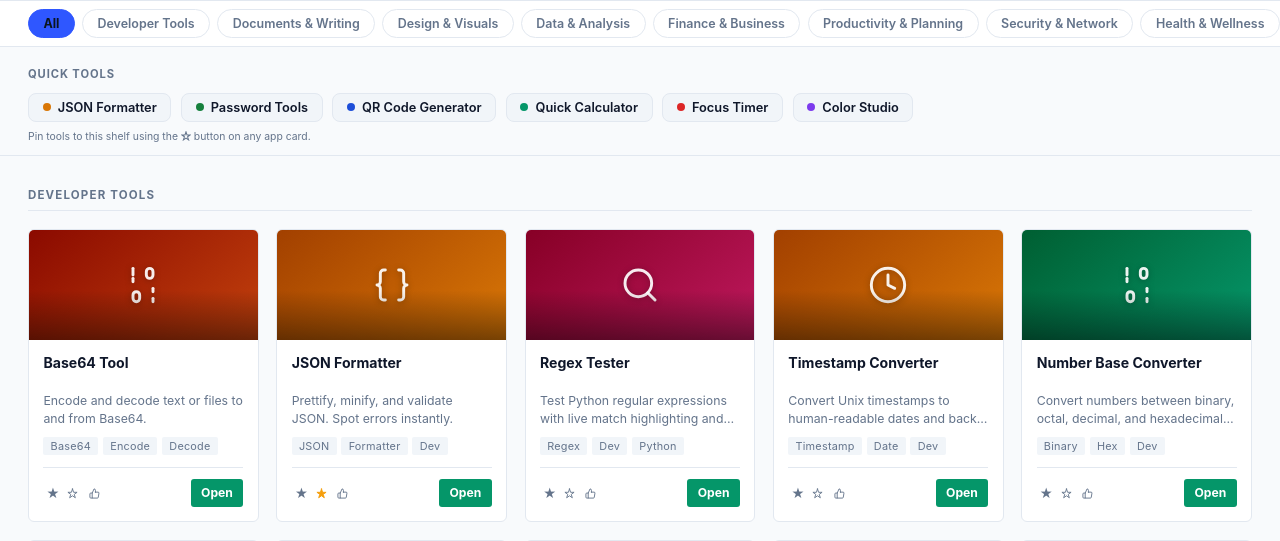
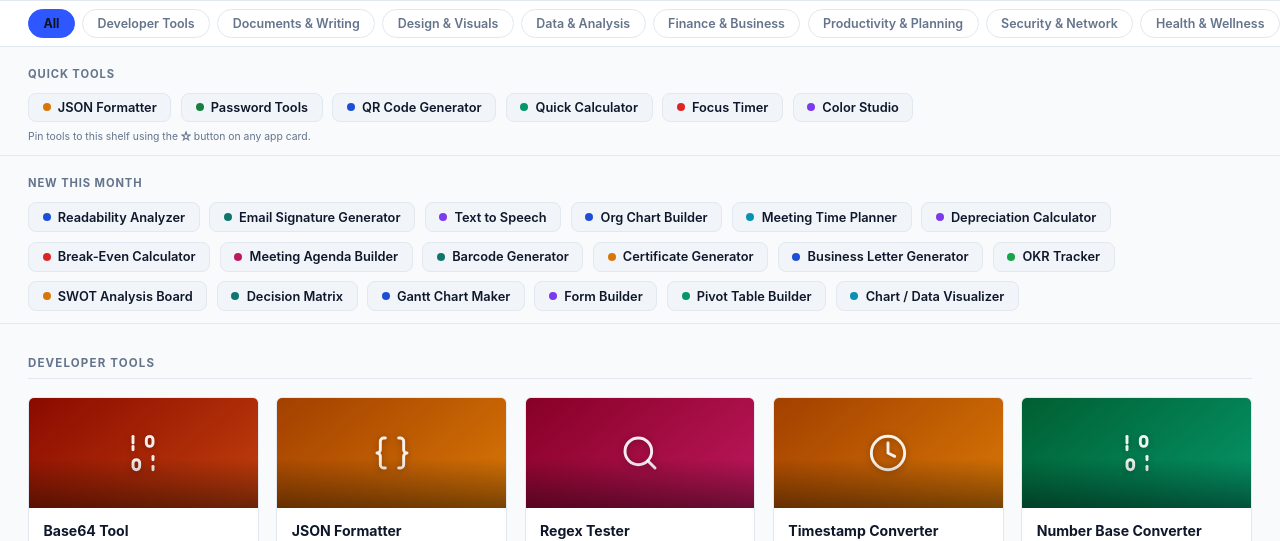
Before and after one commit to RealJorres/MyApps, a Flask app: page / in a window 1280 px wide. Shown: the part 503-1044 px from the top of the page. Run offline with Flask 3, Linux system fonts and the light colour scheme; parts of the project's set-up code (start-up, migrations or seed data) failed here and were passed over; some libraries are stand-ins or nearby versions.

Commit message:
Audit #6 fixes: search ordering, SRI, New This Month shelf, RELATED map
- Fix search result ordering: add renderSearchResults() flat path that
  preserves Fuse.js relevance score instead of re-grouping by category
- Fix #5: add SRI integrity + crossorigin to Fuse.js CDN script tag
- Fix #4: add 'New This Month' shelf with 18 apps added in May 2026
- Fix #6: validate RELATED map — add missing gitignore-generator entry
  (all 130 apps now have RELATED entries; all referenced IDs confirmed valid)

```diff
--- a/static/app-nav.js
+++ b/static/app-nav.js
@@ -29,7 +29,8 @@
     'uuid-generator':          ['hash-generator','random-data-generator','password-generator'],
     'random-data-generator':   ['uuid-generator','json-formatter','csv-json-converter'],
     'timestamp-converter':     ['world-clock','meeting-time-planner','cron-builder'],
-    'cron-builder':            ['timestamp-converter','meeting-timer','todo-list'],
+    'cron-builder':            ['timestamp-converter','meeting-timer','gitignore-generator'],
+    'gitignore-generator':     ['cron-builder','chmod-calculator','code-beautifier'],
     'chmod-calculator':        ['cidr-calculator','ssl-checker','hash-generator'],
     'cidr-calculator':         ['dns-lookup','ip-info','whois-lookup'],
     'ip-info':                 ['dns-lookup','whois-lookup','cidr-calculator'],
--- a/templates/index.html
+++ b/templates/index.html
@@ -948,7 +948,9 @@
       .like-count { font-size: .7rem; }
     </style>
   <!-- Fuse.js — lightweight fuzzy search with weighted fields -->
-  <script src="https://cdn.jsdelivr.net/npm/fuse.js@7.0.0/dist/fuse.min.js"></script>
+  <script src="https://cdn.jsdelivr.net/npm/fuse.js@7.0.0/dist/fuse.min.js"
+          integrity="sha384-PCSoOZTpbkikBEtd/+uV3WNdc676i9KUf01KOA8CnJotvlx8rRrETbDuwdjqTYvt"
+          crossorigin="anonymous"></script>
   </head>
   <body>
     <a href="#main-content" class="skip-link">Skip to main content</a>
@@ -1057,6 +1059,9 @@
 
     <!-- Quick Tools shelf -->
     <div class="shelf-section" id="quickSection"></div>
+
+    <!-- New This Month shelf -->
+    <div class="shelf-section" id="newSection"></div>
 
     <!-- Recently Used shelf -->
     <div class="shelf-section" id="recentSection" style="display:none"></div>
@@ -1363,6 +1368,7 @@
         renderCategoryNav();
         renderSubcatNav();
         renderQuickTools();
+        renderNewThisMonth();
         renderRecentlyUsed();
         buildSearchIndex();
         applyFilters();
@@ -1443,6 +1449,31 @@
         if (!apps.length) { el.style.display = "none"; return; }
         el.style.display = "";
         el.innerHTML = `<div class="shelf-title">Recently Used</div>
+          <div class="shelf-row">${apps.map(a =>
+            `<a class="shelf-chip" href="${a.url}" onclick="trackClick('${a.id}')">
+              <span class="chip-dot" style="background:${a.color}"></span>${esc(a.name)}
+            </a>`).join("")}</div>`;
+      }
+
+      // ── New This Month shelf ───────────────────────────
+      // Hardcoded list of app IDs added in May 2026 (most recent first)
+      const NEW_THIS_MONTH_IDS = [
+        "readability-analyzer", "email-signature", "text-to-speech",
+        "org-chart", "meeting-time-planner", "depreciation-calculator",
+        "break-even-calculator", "meeting-agenda", "barcode-generator",
+        "certificate-generator", "business-letter", "okr-tracker",
+        "swot-analysis", "decision-matrix", "gantt-chart",
+        "survey-builder", "pivot-table", "chart-visualizer",
+      ];
+      function renderNewThisMonth() {
+        const el = document.getElementById("newSection");
+        if (!el) return;
+        const apps = NEW_THIS_MONTH_IDS
+          .map(id => allApps.find(a => a.id === id))
+          .filter(Boolean);
+        if (!apps.length) { el.style.display = "none"; return; }
+        el.style.display = "";
+        el.innerHTML = `<div class="shelf-title">New This Month</div>
           <div class="shelf-row">${apps.map(a =>
             `<a class="shelf-chip" href="${a.url}" onclick="trackClick('${a.id}')">
               <span class="chip-dot" style="background:${a.color}"></span>${esc(a.name)}
@@ -1486,7 +1517,10 @@
             renderCategoryNav();
             renderSubcatNav();
           }
-        } else if (activeCat !== "All") {
+          // Render flat — preserve Fuse.js relevance order, don't group by category
+          renderSearchResults(visible, q);
+        } else {
+          if (activeCat !== "All") {
             // Category filter
             visible = allApps.filter((a) => (a.category || "Other") === activeCat);
 
@@ -1501,6 +1535,21 @@
             }
           }
           renderGrid(visible);
+        }
+      }
+
+      // ── Search results — flat list in Fuse.js relevance order ──────────────
+      function renderSearchResults(apps, q) {
+        const grid = document.getElementById("grid");
+        if (!apps.length) {
+          grid.innerHTML = `<div class="empty"><p>No results for "<strong>${esc(q)}</strong>" — try a shorter term, check the spelling, or browse by category.</p></div>`;
+          return;
+        }
+        // Cancel any pending virtualization from a previous renderGrid call
+        _pendingGroups = null;
+        const label = apps.length === 1 ? "1 result" : `${apps.length} results`;
+        grid.innerHTML = `<div class="category-header">Search results — ${label}</div>`;
+        apps.forEach(a => grid.insertAdjacentHTML("beforeend", cardHTML(a)));
       }
 
       const CATEGORY_ORDER = [
```
Lines whose indentation alone changed are shown as unchanged.
